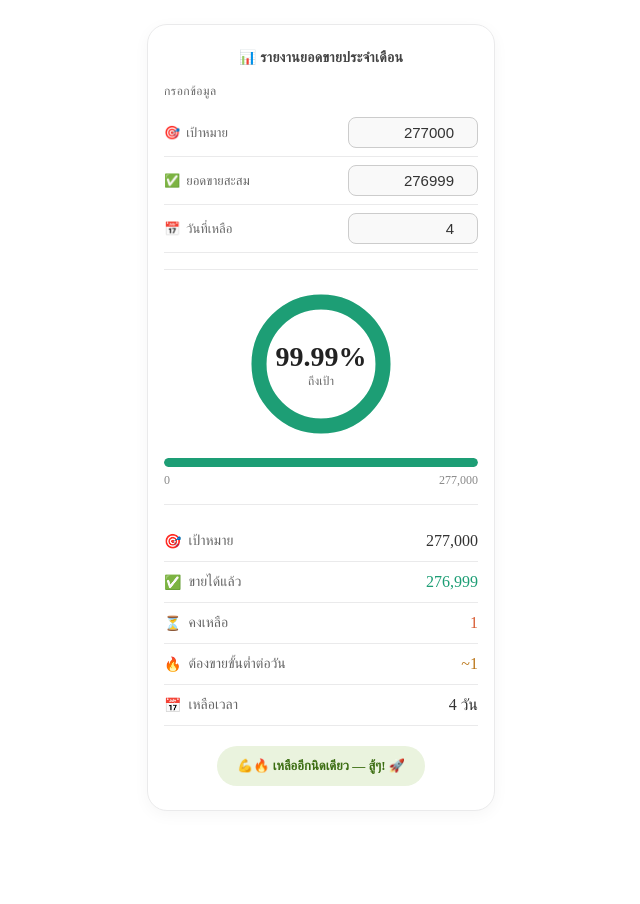
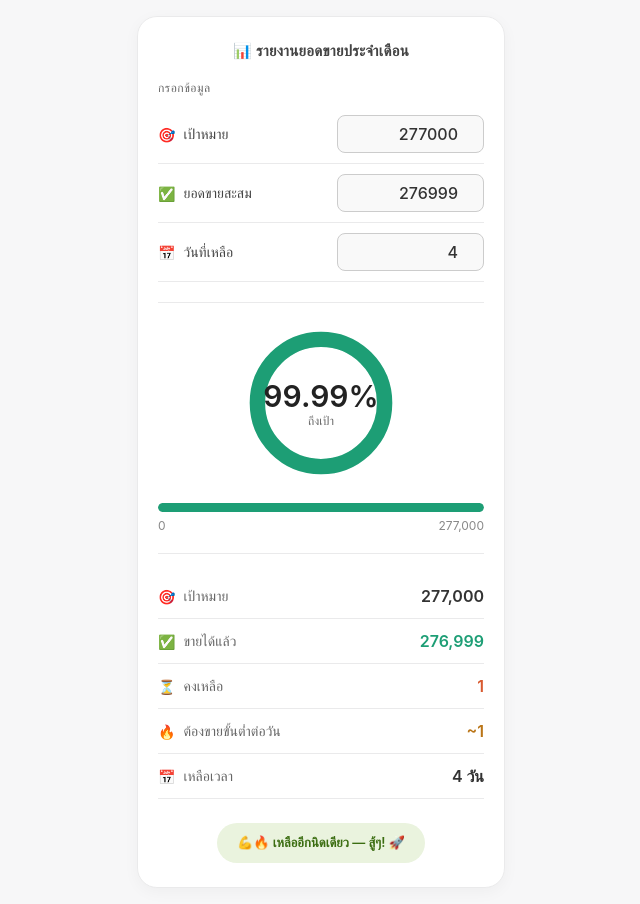
Before and after one commit to aungnk/Kpi-Sale, a plain HTML site: page index.html in a window 1280 px wide. Shown: the whole page, without its empty margins (319-959 px from the left). Before the commit the page ends 835 px from the top, so only its background shows below. Drawn offline with Linux system fonts and the light colour scheme.

Commit message:
Update index.html

```diff
--- a/index.html
+++ b/index.html
@@ -1,7 +1,22 @@
+<!DOCTYPE html>
+<html lang="th">
+<head>
+  <meta charset="UTF-8">
+  <!-- คำสั่งนี้สำคัญมาก! ทำให้พอดีกับหน้าจอมือถือ -->
+  <meta name="viewport" content="width=device-width, initial-scale=1.0, maximum-scale=1.0, user-scalable=no">
+  <title>รายงานยอดขายประจำเดือน</title>
+
   <style>
     /* ตั้งค่าพฤติกรรมกล่องพื้นฐาน ป้องกันกรอบล้นหน้าจอ */
     *, *::before, *::after {
       box-sizing: border-box;
+      font-family: -apple-system, BlinkMacSystemFont, "Segoe UI", Roboto, Helvetica, Arial, sans-serif;
+    }
+
+    body {
+      margin: 0;
+      padding: 0;
+      background-color: #f7f7f8; /* สีพื้นหลังหน้าจออ่อนๆ ให้การ์ดดูเด่นขึ้น */
     }
 
     @keyframes fadeUp {
@@ -11,9 +26,9 @@
 
     .wrap {
       width: 100%;
-  max-width: 380px; /* ขนาดสูงสุดพอดีกับหน้าจอมือถือทั่วไป */
+      max-width: 400px;
       margin: 0 auto;
-  padding: 16px; /* เว้นระยะขอบซ้ายขวาไม่ให้ชิดจอเกินไป */
+      padding: 16px;
     }
 
     .card {
@@ -21,8 +36,8 @@
       background: var(--color-background-primary, #ffffff);
       border: 0.5px solid var(--color-border-tertiary, #eaeaeb);
       border-radius: 20px;
-  padding: 24px 16px; /* ปรับ padding ให้เหมาะกับจอมือถือ */
-  box-shadow: 0 4px 16px rgba(0,0,0,0.04); /* เพิ่มมิติให้การ์ด */
+      padding: 24px 20px;
+      box-shadow: 0 4px 16px rgba(0,0,0,0.04);
       animation: fadeUp .4s ease both;
     }
 
@@ -38,7 +53,7 @@
       display: flex;
       justify-content: space-between;
       align-items: center;
-  padding: 8px 0;
+      padding: 10px 0;
       border-bottom: 0.5px solid var(--color-border-tertiary, #eaeaeb);
     }
 
@@ -47,33 +62,35 @@
     }
 
     .input-label {
-  font-size: 13px;
-  color: var(--color-text-secondary, #666);
+      font-size: 14px;
+      color: var(--color-text-secondary, #444);
       display: flex;
       align-items: center;
-  gap: 6px;
-  white-space: nowrap; /* ป้องกันข้อความตกบรรทัด */
+      gap: 8px;
+      white-space: nowrap;
     }
 
     .input-row input {
-  width: 42%; /* ปรับให้ยืดหยุ่นตามหน้าจอ */
+      width: 45%;
       min-width: 100px;
-  max-width: 130px;
       text-align: right;
-  font-size: 15px;
+      font-size: 16px;
       font-weight: 500;
       border: 0.5px solid var(--color-border-secondary, #ccc);
       border-radius: 8px;
-  padding: 6px 8px;
+      padding: 8px 10px;
       background: var(--color-background-secondary, #f9f9f9);
       color: var(--color-text-primary, #333);
+      /* ป้องกันมือถือซูมตอนกดพิมพ์ */
+      appearance: none;
+      -webkit-appearance: none;
     }
 
     .result-row {
       display: flex;
       justify-content: space-between;
       align-items: center;
-  padding: 11px 0;
+      padding: 12px 0;
       border-bottom: 0.5px solid var(--color-border-tertiary, #eaeaeb);
     }
 
@@ -86,12 +103,12 @@
       color: var(--color-text-secondary, #666);
       display: flex;
       align-items: center;
-  gap: 7px;
+      gap: 8px;
     }
 
     .result-val {
       font-size: 16px;
-  font-weight: 500;
+      font-weight: 600;
       text-align: right;
     }
 
@@ -113,15 +130,17 @@
     .divider {
       border: none;
       border-top: 0.5px solid var(--color-border-tertiary, #eaeaeb);
-  margin: 16px 0;
+      margin: 20px 0;
     }
   </style>
+</head>
+<body>
 
 <div class="wrap">
   <div class="card">
 
-    <div style="text-align:center;margin-bottom:18px">
-      <div style="font-size:14px;font-weight:600;color:var(--color-text-secondary, #444);letter-spacing:.02em">📊 รายงานยอดขายประจำเดือน</div>
+    <div style="text-align:center;margin-bottom:20px">
+      <div style="font-size:15px;font-weight:600;color:var(--color-text-secondary, #444);letter-spacing:.02em">📊 รายงานยอดขายประจำเดือน</div>
     </div>
 
     <div class="section-title">กรอกข้อมูล</div>
@@ -140,19 +159,19 @@
 
     <div class="divider"></div>
 
-    <div style="position:relative;width:156px;height:156px;margin:0 auto 16px">
-      <svg width="156" height="156" viewBox="0 0 156 156" fill="none" xmlns="http://www.w3.org/2000/svg" style="overflow: visible;">
+    <div style="position:relative;width:160px;height:160px;margin:0 auto 20px">
+      <svg width="160" height="160" viewBox="0 0 156 156" fill="none" xmlns="http://www.w3.org/2000/svg" style="overflow: visible;">
         <circle cx="78" cy="78" r="62" stroke="#E1F5EE" stroke-width="15"/>
         <circle id="arc" cx="78" cy="78" r="62" stroke="#1D9E75" stroke-width="15" stroke-linecap="round" stroke-dasharray="389.6" stroke-dashoffset="389.6" transform="rotate(-90 78 78)" style="transition:stroke-dashoffset .8s ease"/>
         <circle id="arc2" cx="78" cy="78" r="62" stroke="#FFCA28" stroke-width="15" stroke-linecap="round" stroke-dasharray="389.6" stroke-dashoffset="389.6" transform="rotate(-90 78 78)" style="transition:stroke-dashoffset .8s ease; display:none; filter: drop-shadow(0 0 6px rgba(255, 202, 40, 0.8));"/>
       </svg>
       <div style="position:absolute;top:50%;left:50%;transform:translate(-50%,-50%);text-align:center;line-height:1.2">
-        <div id="pct-num" style="font-size:28px;font-weight:600;color:var(--color-text-primary, #222)">0.00%</div>
+        <div id="pct-num" style="font-size:30px;font-weight:600;color:var(--color-text-primary, #222)">0.00%</div>
         <div style="font-size:12px;color:var(--color-text-secondary, #666)">ถึงเป้า</div>
       </div>
     </div>
 
-    <div style="margin-bottom:4px">
+    <div style="margin-bottom:8px">
       <div class="bar-track"><div id="bar" class="bar-fill" style="width:0%"></div></div>
       <div style="display:flex;justify-content:space-between;font-size:12px;color:var(--color-text-secondary, #888);margin-top:6px">
         <span>0</span><span id="bar-max">0</span>
@@ -182,7 +201,7 @@
       <div id="r-days" class="result-val" style="color:var(--color-text-primary, #333)">0 วัน</div>
     </div>
 
-    <div id="badge" style="text-align:center;margin-top:20px; line-height: 1.5;"></div>
+    <div id="badge" style="text-align:center;margin-top:24px; line-height: 1.5;"></div>
 
   </div>
 </div>
@@ -204,12 +223,10 @@ function calc(){
   var pct = target > 0 ? (sold / target * 100) : 0;
   var circ = 389.6;
 
-  // 1. เลเยอร์หลัก (สีเขียว)
   var visualPct1 = Math.min(pct, 100);
   var offset1 = circ - (circ * visualPct1 / 100);
   document.getElementById('arc').setAttribute('stroke-dashoffset', offset1.toFixed(1));
 
-  // 2. เลเยอร์ไฮไลต์ส่วนเกิน (สีทอง)
   var arc2 = document.getElementById('arc2');
   if (sold > target) {
     var overPct = pct - 100;
@@ -222,7 +239,6 @@ function calc(){
     arc2.style.display = 'none';
   }
 
-  // ใช้การปัดเศษทิ้ง (Truncate) เพื่อไม่ให้แสดง 100.00% หากยอดจริงยังไม่ถึง
   var displayPct = (Math.floor(pct * 100) / 100).toFixed(2);
   document.getElementById('pct-num').textContent = displayPct + '%';
 
@@ -238,7 +254,6 @@ function calc(){
 
   var badge = document.getElementById('badge');
 
-  // เช็คจากยอดขายจริง
   if (sold >= target && target > 0) {
     badge.innerHTML = '<span style="background:#EAF3DE;color:#3B6D11;font-size:13px;font-weight:600;padding:10px 20px;border-radius:24px;display:inline-block;box-shadow: 0 2px 10px rgba(59, 109, 17, 0.15);">🎉 ทะลุเป้าแล้ว! ยอดเยี่ยมมาก!</span>';
   } else if (pct >= 80) {
@@ -252,3 +267,6 @@ function calc(){
 
 window.onload = calc;
 </script>
+
+</body>
+</html>
```
Lines whose indentation alone changed are shown as unchanged.
